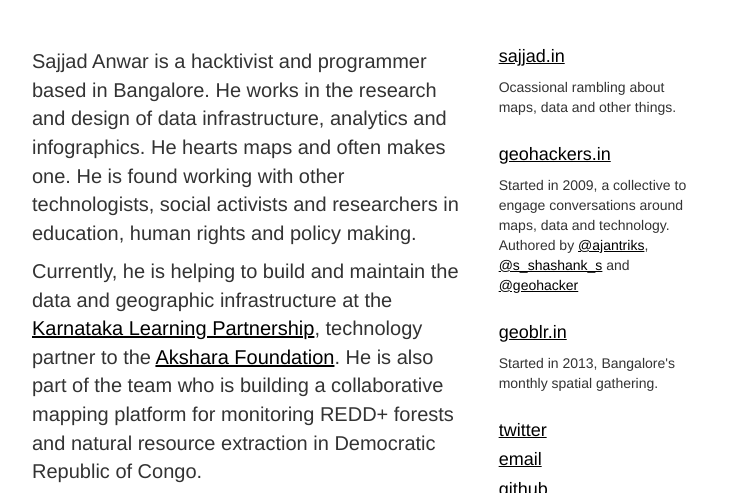
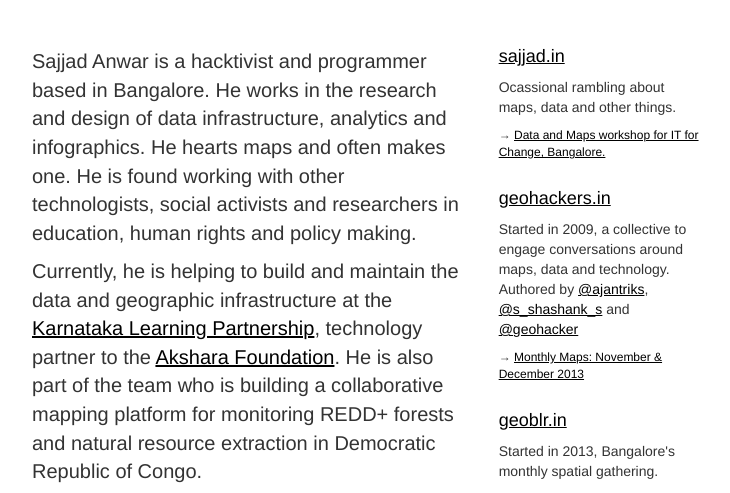
Before and after one commit to geohacker/geohacker.github.com, a plain HTML site: page index.html in a window 1280 px wide. Shown: the part 290-783 px from the top of the page, without its empty margins (273-1003 px from the left). Drawn offline with nearby package versions, Linux system fonts and the light colour scheme.

Commit message:
link to new posts on sajjad.in and geohackers.in

```diff
--- a/css/style.css
+++ b/css/style.css
@@ -32,3 +32,8 @@ a:hover {
 	color: #b4451e;
 	text-decoration: none;
 }
+
+.new {
+	font-weight: 200;
+	font-size: 12px;
+}
--- a/index.html
+++ b/index.html
@@ -31,9 +31,11 @@
         <div class="col-lg-4">
           <h4><a href="http://sajjad.in">sajjad.in</a></h4>
           <p>Ocassional rambling about maps, data and other things.</p>
+          <p class="new">&#8594; <a href="http://sajjad.in/2014/01/data-and-maps-workshop-for-it-for-change-bangalore/" target="_blank">Data and Maps workshop for IT for Change, Bangalore.</a></p>
 
           <h4><a href="http://geohackers.in" target="_blank">geohackers.in</a></h4>
           <p>Started in 2009, a collective to engage conversations around maps, data and technology. Authored by <a href="http://twitter.com/ajantriks" target="_blank">@ajantriks</a>, <a href="http://twitter.com/s_shashank_s" target="_blank">@s_shashank_s</a> and <a href="http://twitter.com/geohacker" target="_blank">@geohacker</a></p>
+          <p class="new">&#8594; <a href="http://geohackers.in/2014/01/monthly-maps-nov-dec-2013/" target="_blank">Monthly Maps: November &amp; December 2013</a></p>
 
           <h4><a href="http://geoblr.in">geoblr.in</a></h4>
           <p>Started in 2013, Bangalore's monthly spatial gathering.</p>
```
